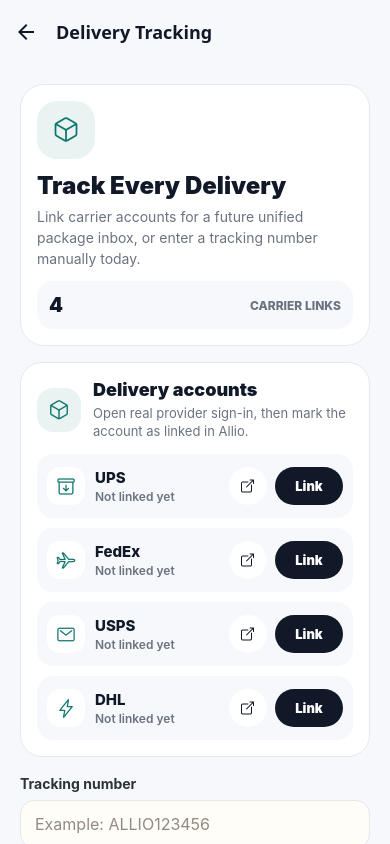
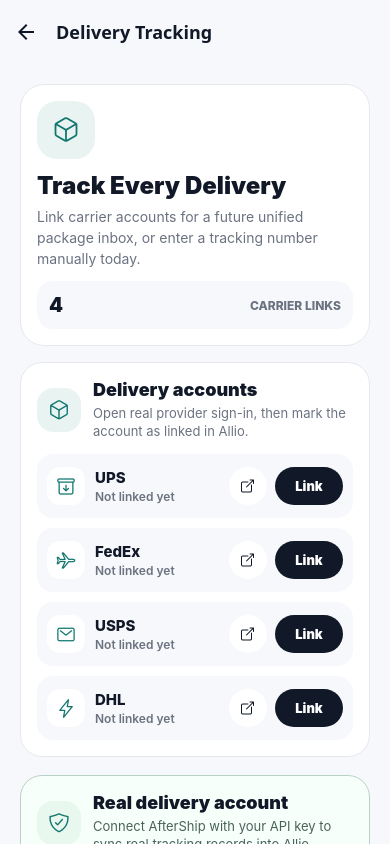
Before and after one commit to ridhgrg-dev/Allio, a React Native app: screen /Delivery in a window 390 px wide. Built offline with nearby package versions, Linux system fonts and the light colour scheme.

Commit message:
Add real AfterShip delivery sync

```diff
--- a/app.json
+++ b/app.json
@@ -2,7 +2,7 @@
   "expo": {
     "name": "Allio",
     "slug": "allio",
-    "version": "1.2.1",
+    "version": "1.3.0",
     "orientation": "portrait",
     "userInterfaceStyle": "light",
     "splash": {
--- a/components/InputField.js
+++ b/components/InputField.js
@@ -15,6 +15,7 @@
   onSubmitEditing,
   blurOnSubmit,
   inputRef,
+  secureTextEntry = false,
 }) {
   return (
     <View style={styles.container}>
@@ -34,6 +35,7 @@
         returnKeyType={returnKeyType}
         onSubmitEditing={onSubmitEditing}
         blurOnSubmit={blurOnSubmit ?? !multiline}
+        secureTextEntry={secureTextEntry}
       />
     </View>
   );
--- /dev/null
+++ b/components/RealDeliveryAccountPanel.js
@@ -0,0 +1,129 @@
+import React, { useState } from 'react';
+import { Pressable, StyleSheet, Text, View } from 'react-native';
+import Ionicons from '@expo/vector-icons/Ionicons';
+import InputField from './InputField';
+import PrimaryButton from './PrimaryButton';
+
+export default function RealDeliveryAccountPanel({
+  account,
+  onSave,
+  onDisconnect,
+  onSync,
+  syncing,
+  error,
+}) {
+  const [apiKey, setApiKey] = useState(account.apiKey || '');
+  const connected = Boolean(account.apiKey);
+
+  return (
+    <View style={styles.panel}>
+      <View style={styles.header}>
+        <View style={styles.iconWrap}>
+          <Ionicons name="shield-checkmark-outline" size={22} color="#0f766e" />
+        </View>
+        <View style={styles.copy}>
+          <Text style={styles.title}>Real delivery account</Text>
+          <Text style={styles.subtitle}>
+            Connect AfterShip with your API key to sync real tracking records into Allio.
+          </Text>
+        </View>
+      </View>
+
+      <InputField
+        label="AfterShip API key"
+        value={apiKey}
+        onChangeText={setApiKey}
+        placeholder="Paste your AfterShip API key"
+        autoCapitalize="none"
+        autoComplete="off"
+        returnKeyType="done"
+        secureTextEntry
+      />
+
+      <Text style={styles.note}>
+        Prototype note: this stores the key locally on this device. A production release should move API keys to a backend.
+      </Text>
+
+      {error ? <Text style={styles.error}>{error}</Text> : null}
+
+      <View style={styles.actions}>
+        <PrimaryButton title={connected ? 'Update Key' : 'Connect AfterShip'} onPress={() => onSave(apiKey)} />
+        {connected ? (
+          <>
+            <PrimaryButton title={syncing ? 'Syncing...' : 'Sync Real Trackings'} onPress={onSync} disabled={syncing} />
+            <Pressable accessibilityRole="button" onPress={onDisconnect} style={styles.disconnect}>
+              <Ionicons name="unlink-outline" size={16} color="#b1432d" />
+              <Text style={styles.disconnectText}>Disconnect</Text>
+            </Pressable>
+          </>
+        ) : null}
+      </View>
+    </View>
+  );
+}
+
+const styles = StyleSheet.create({
+  panel: {
+    borderRadius: 22,
+    borderWidth: 1,
+    borderColor: '#b7d2c4',
+    backgroundColor: '#f7fffb',
+    padding: 16,
+    gap: 14,
+    marginBottom: 18,
+  },
+  header: {
+    flexDirection: 'row',
+    alignItems: 'center',
+    gap: 12,
+  },
+  iconWrap: {
+    width: 44,
+    height: 44,
+    borderRadius: 16,
+    backgroundColor: '#e8f8ef',
+    alignItems: 'center',
+    justifyContent: 'center',
+  },
+  copy: {
+    flex: 1,
+    gap: 4,
+  },
+  title: {
+    color: '#111827',
+    fontSize: 18,
+    fontWeight: '900',
+  },
+  subtitle: {
+    color: '#4b625b',
+    fontSize: 13,
+    lineHeight: 18,
+  },
+  note: {
+    color: '#6b7280',
+    fontSize: 12,
+    lineHeight: 17,
+  },
+  error: {
+    color: '#b1432d',
+    fontSize: 13,
+    fontWeight: '700',
+  },
+  actions: {
+    gap: 10,
+  },
+  disconnect: {
+    minHeight: 42,
+    borderRadius: 21,
+    backgroundColor: '#fff1f0',
+    flexDirection: 'row',
+    alignItems: 'center',
+    justifyContent: 'center',
+    gap: 8,
+  },
+  disconnectText: {
+    color: '#b1432d',
+    fontSize: 14,
+    fontWeight: '900',
+  },
+});
--- a/hooks/useLinkedAccounts.js
+++ b/hooks/useLinkedAccounts.js
@@ -29,12 +29,7 @@
     };
   }, []);
 
-  async function toggleLinked(providerId) {
-    const nextAccounts = {
-      ...linkedAccounts,
-      [providerId]: !linkedAccounts[providerId],
-    };
-
+  async function persistLinked(nextAccounts) {
     setLinkedAccounts(nextAccounts);
     setLinkError('');
 
@@ -45,9 +40,28 @@
     }
   }
 
+  async function toggleLinked(providerId) {
+    const nextAccounts = {
+      ...linkedAccounts,
+      [providerId]: !linkedAccounts[providerId],
+    };
+
+    await persistLinked(nextAccounts);
+  }
+
+  async function setLinked(providerId, value) {
+    const nextAccounts = {
+      ...linkedAccounts,
+      [providerId]: value,
+    };
+
+    await persistLinked(nextAccounts);
+  }
+
   return {
     linkedAccounts,
     toggleLinked,
+    setLinked,
     linkError,
   };
 }
--- a/package.json
+++ b/package.json
@@ -1,6 +1,6 @@
 {
   "name": "allio",
-  "version": "1.2.1",
+  "version": "1.3.0",
   "private": true,
   "main": "node_modules/expo/AppEntry.js",
   "scripts": {
--- a/screens/DeliveryScreen.js
+++ b/screens/DeliveryScreen.js
@@ -5,13 +5,17 @@
 import FeatureHero from '../components/FeatureHero';
 import InputField from '../components/InputField';
 import PrimaryButton from '../components/PrimaryButton';
+import RealDeliveryAccountPanel from '../components/RealDeliveryAccountPanel';
 import ResultCard from '../components/ResultCard';
 import ScreenContainer from '../components/ScreenContainer';
 import useLinkedAccounts from '../hooks/useLinkedAccounts';
 import { serviceGroups } from '../services/accountLinkService';
-import { trackPackage } from '../services/deliveryService';
+import { syncAfterShipTrackings, trackPackage } from '../services/deliveryService';
 import {
+  clearDeliveryAccount,
+  loadDeliveryAccount,
   loadDeliveryHistory,
+  saveDeliveryAccount,
   saveDeliveryHistory,
   toggleShipmentFavorite,
   upsertShipmentHistory,
@@ -21,20 +25,31 @@
   const [trackingNumber, setTrackingNumber] = useState('');
   const [shipment, setShipment] = useState(null);
   const [error, setError] = useState('');
+  const [accountError, setAccountError] = useState('');
   const [loading, setLoading] = useState(false);
+  const [syncing, setSyncing] = useState(false);
   const [history, setHistory] = useState([]);
-  const { linkedAccounts, toggleLinked, linkError } = useLinkedAccounts();
+  const [deliveryAccount, setDeliveryAccount] = useState({
+    provider: 'aftership',
+    apiKey: '',
+    connectedAt: null,
+  });
+  const { linkedAccounts, toggleLinked, setLinked, linkError } = useLinkedAccounts();
 
   const favorites = useMemo(() => history.filter((item) => item.favorite), [history]);
 
   useEffect(() => {
     let mounted = true;
 
-    async function loadHistory() {
+    async function loadSavedDelivery() {
       try {
-        const saved = await loadDeliveryHistory();
+        const [savedHistory, savedAccount] = await Promise.all([
+          loadDeliveryHistory(),
+          loadDeliveryAccount(),
+        ]);
         if (mounted) {
-          setHistory(saved);
+          setHistory(savedHistory);
+          setDeliveryAccount(savedAccount);
         }
       } catch (err) {
         if (mounted) {
@@ -43,7 +58,7 @@
       }
     }
 
-    loadHistory();
+    loadSavedDelivery();
 
     return () => {
       mounted = false;
@@ -83,6 +98,71 @@
     await persistHistory(toggleShipmentFavorite(history, trackingNumberToToggle));
   }
 
+  async function handleSaveDeliveryAccount(apiKey) {
+    const trimmedKey = String(apiKey || '').trim();
+    setAccountError('');
+
+    if (!trimmedKey) {
+      setAccountError('Paste an AfterShip API key to connect real tracking.');
+      return;
+    }
+
+    const nextAccount = {
+      provider: 'aftership',
+      apiKey: trimmedKey,
+      connectedAt: new Date().toISOString(),
+    };
+
+    setDeliveryAccount(nextAccount);
+
+    try {
+      await saveDeliveryAccount(nextAccount);
+      await setLinked('aftership', true);
+    } catch (err) {
+      setAccountError('AfterShip account could not be saved.');
+    }
+  }
+
+  async function handleDisconnectDeliveryAccount() {
+    setAccountError('');
+
+    try {
+      const cleared = await clearDeliveryAccount();
+      setDeliveryAccount(cleared);
+      await setLinked('aftership', false);
+    } catch (err) {
+      setAccountError('AfterShip account could not be disconnected.');
+    }
+  }
+
+  async function handleSyncRealTrackings() {
+    setAccountError('');
+    setError('');
+    setSyncing(true);
+
+    try {
+      const syncedShipments = await syncAfterShipTrackings(deliveryAccount.apiKey);
+      const nextHistory = syncedShipments.reduce((currentHistory, syncedShipment) => {
+        return upsertShipmentHistory(currentHistory, syncedShipment);
+      }, history);
+
+      if (syncedShipments[0]) {
+        setShipment(syncedShipments[0]);
+        setTrackingNumber(syncedShipments[0].trackingNumber);
+      }
+
+      await persistHistory(nextHistory);
+
+      if (!syncedShipments.length) {
+        setAccountError('AfterShip connected, but no tracking records were returned yet.');
+      }
+    } catch (err) {
+      setAccountError(err.message);
+    } finally {
+      setSyncing(false);
+    }
+  }
+
   return (
     <ScreenContainer>
       <FeatureHero
@@ -99,6 +179,14 @@
         onToggleLinked={toggleLinked}
       />
       {linkError ? <Text style={styles.error}>{linkError}</Text> : null}
+      <RealDeliveryAccountPanel
+        account={deliveryAccount}
+        onSave={handleSaveDeliveryAccount}
+        onDisconnect={handleDisconnectDeliveryAccount}
+        onSync={handleSyncRealTrackings}
+        syncing={syncing}
+        error={accountError}
+      />
       <View style={styles.form}>
         <InputField
           label="Tracking number"
--- a/services/storageService.js
+++ b/services/storageService.js
@@ -3,6 +3,7 @@
 
 const LINKED_ACCOUNTS_KEY = '@allio/linkedAccounts';
 const DELIVERY_HISTORY_KEY = '@allio/deliveryHistory';
+const DELIVERY_ACCOUNT_KEY = '@allio/deliveryAccount';
 
 async function readJson(key, fallback) {
   const value = await AsyncStorage.getItem(key);
@@ -70,3 +71,24 @@
     };
   });
 }
+
+export async function loadDeliveryAccount() {
+  return readJson(DELIVERY_ACCOUNT_KEY, {
+    provider: 'aftership',
+    apiKey: '',
+    connectedAt: null,
+  });
+}
+
+export async function saveDeliveryAccount(account) {
+  return writeJson(DELIVERY_ACCOUNT_KEY, account);
+}
+
+export async function clearDeliveryAccount() {
+  await AsyncStorage.removeItem(DELIVERY_ACCOUNT_KEY);
+  return {
+    provider: 'aftership',
+    apiKey: '',
+    connectedAt: null,
+  };
+}
```
Also changed, not shown: services/deliveryService.js (+63 -2 lines), 3 other files (tests, documents, lock files or other folders).
